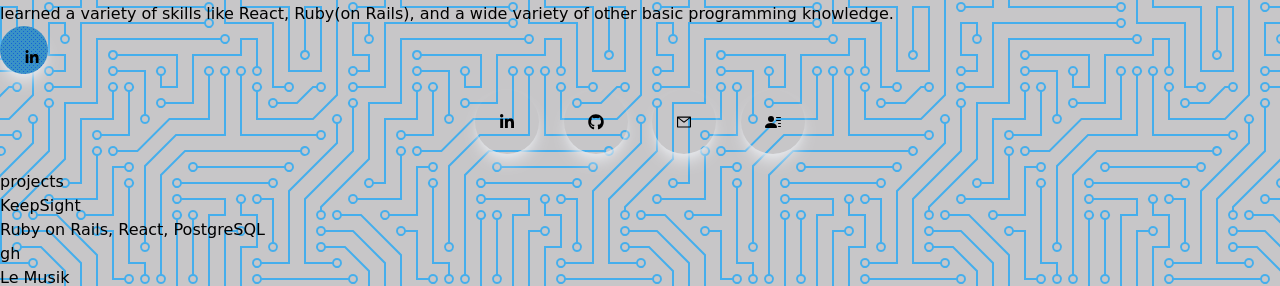
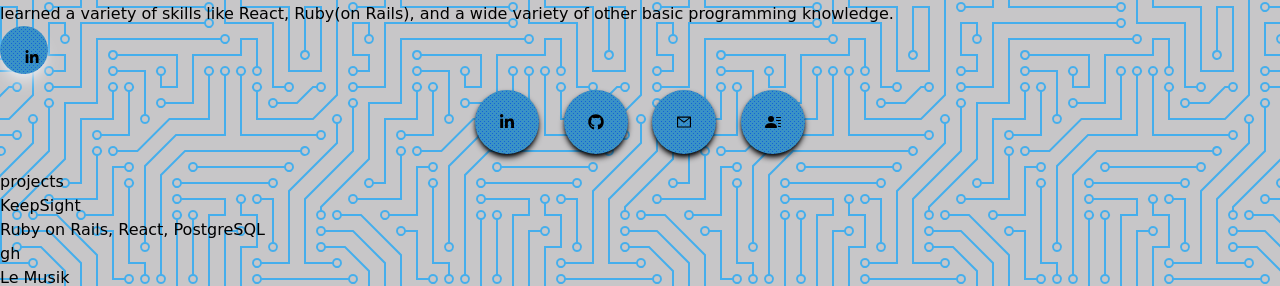
Before and after one commit to jpstorrie/Portfolio-JosiahStorrie, a React (Create React App) app: page / in a window 1280 px wide. Shown: the part 250-536 px from the top of the page. Built offline with nearby package versions, Linux system fonts and the light colour scheme; data requests are answered from the project's data file.

Commit message:
chore: refactoring

```diff
--- /dev/null
+++ b/src/Components/ContactButtons.js
@@ -0,0 +1,30 @@
+export default function ContactButtons(){
+    return (
+        <div className="flex items-center justify-between max-w-[330px] m-auto py-4">
+                <a href="https://www.linkedin.com/in/josiah-storrie/" target="blank">
+                    <div className="navbg rounded-full shadow-md shadow-black p-6 cursor-pointer hover:scale-105 ease-in duration-200">
+                        <svg stroke-width="0" viewBox="0 0 448 512" height="1em" width="1em" xmlns="http://www.w3.org/2000/svg">
+                            <path d="M100.28 448H7.4V148.9h92.88zM53.79 108.1C24.09 108.1 0 83.5 0 53.8a53.79 53.79 0 0 1 107.58 0c0 29.7-24.1 54.3-53.79 54.3zM447.9 448h-92.68V302.4c0-34.7-.7-79.2-48.29-79.2-48.29 0-55.69 37.7-55.69 76.7V448h-92.78V148.9h89.08v40.8h1.3c12.4-23.5 42.69-48.3 87.88-48.3 94 0 111.28 61.9 111.28 142.3V448z" />
+                        </svg>
+                    </div>
+                </a>
+                <a href="https://github.com/jpstorrie" target="blank">
+                    <div className="navbg rounded-full shadow-md shadow-black p-6 cursor-pointer hover:scale-105 ease-in duration-200">
+                        <svg stroke-width="0" viewBox="0 0 496 512" height="1em" width="1em" xmlns="http://www.w3.org/2000/svg">
+                            <path d="M165.9 397.4c0 2-2.3 3.6-5.2 3.6-3.3.3-5.6-1.3-5.6-3.6 0-2 2.3-3.6 5.2-3.6 3-.3 5.6 1.3 5.6 3.6zm-31.1-4.5c-.7 2 1.3 4.3 4.3 4.9 2.6 1 5.6 0 6.2-2s-1.3-4.3-4.3-5.2c-2.6-.7-5.5.3-6.2 2.3zm44.2-1.7c-2.9.7-4.9 2.6-4.6 4.9.3 2 2.9 3.3 5.9 2.6 2.9-.7 4.9-2.6 4.6-4.6-.3-1.9-3-3.2-5.9-2.9zM244.8 8C106.1 8 0 113.3 0 252c0 110.9 69.8 205.8 169.5 239.2 12.8 2.3 17.3-5.6 17.3-12.1 0-6.2-.3-40.4-.3-61.4 0 0-70 15-84.7-29.8 0 0-11.4-29.1-27.8-36.6 0 0-22.9-15.7 1.6-15.4 0 0 24.9 2 38.6 25.8 21.9 38.6 58.6 27.5 72.9 20.9 2.3-16 8.8-27.1 16-33.7-55.9-6.2-112.3-14.3-112.3-110.5 0-27.5 7.6-41.3 23.6-58.9-2.6-6.5-11.1-33.3 2.6-67.9 20.9-6.5 69 27 69 27 20-5.6 41.5-8.5 62.8-8.5s42.8 2.9 62.8 8.5c0 0 48.1-33.6 69-27 13.7 34.7 5.2 61.4 2.6 67.9 16 17.7 25.8 31.5 25.8 58.9 0 96.5-58.9 104.2-114.8 110.5 9.2 7.9 17 22.9 17 46.4 0 33.7-.3 75.4-.3 83.6 0 6.5 4.6 14.4 17.3 12.1C428.2 457.8 496 362.9 496 252 496 113.3 383.5 8 244.8 8zM97.2 352.9c-1.3 1-1 3.3.7 5.2 1.6 1.6 3.9 2.3 5.2 1 1.3-1 1-3.3-.7-5.2-1.6-1.6-3.9-2.3-5.2-1zm-10.8-8.1c-.7 1.3.3 2.9 2.3 3.9 1.6 1 3.6.7 4.3-.7.7-1.3-.3-2.9-2.3-3.9-2-.6-3.6-.3-4.3.7zm32.4 35.6c-1.6 1.3-1 4.3 1.3 6.2 2.3 2.3 5.2 2.6 6.5 1 1.3-1.3.7-4.3-1.3-6.2-2.2-2.3-5.2-2.6-6.5-1zm-11.4-14.7c-1.6 1-1.6 3.6 0 5.9 1.6 2.3 4.3 3.3 5.6 2.3 1.6-1.3 1.6-3.9 0-6.2-1.4-2.3-4-3.3-5.6-2z" />
+                        </svg>
+                    </div>
+                </a>
+                <div className="navbg rounded-full shadow-md shadow-black p-6 cursor-pointer hover:scale-105 ease-in duration-200">
+                    <svg stroke-width="0" viewBox="0 0 1024 1024" height="1em" width="1em" xmlns="http://www.w3.org/2000/svg">
+                        <path d="M928 160H96c-17.7 0-32 14.3-32 32v640c0 17.7 14.3 32 32 32h832c17.7 0 32-14.3 32-32V192c0-17.7-14.3-32-32-32zm-40 110.8V792H136V270.8l-27.6-21.5 39.3-50.5 42.8 33.3h643.1l42.8-33.3 39.3 50.5-27.7 21.5zM833.6 232L512 482 190.4 232l-42.8-33.3-39.3 50.5 27.6 21.5 341.6 265.6a55.99 55.99 0 0 0 68.7 0L888 270.8l27.6-21.5-39.3-50.5-42.7 33.2z"/>
+                    </svg>
+                </div>
+                <div className="navbg rounded-full shadow-md shadow-black p-6 cursor-pointer hover:scale-105 ease-in duration-200">
+                    <svg stroke-width="0" viewBox="0 0 16 16" height="1em" width="1em" xmlns="http://www.w3.org/2000/svg">
+                        <path d="M6 8a3 3 0 1 0 0-6 3 3 0 0 0 0 6zm-5 6s-1 0-1-1 1-4 6-4 6 3 6 4-1 1-1 1H1zM11 3.5a.5.5 0 0 1 .5-.5h4a.5.5 0 0 1 0 1h-4a.5.5 0 0 1-.5-.5zm.5 2.5a.5.5 0 0 0 0 1h4a.5.5 0 0 0 0-1h-4zm2 3a.5.5 0 0 0 0 1h2a.5.5 0 0 0 0-1h-2zm0 3a.5.5 0 0 0 0 1h2a.5.5 0 0 0 0-1h-2z" />
+                    </svg>
+                </div>
+            </div>
+    )
+}
--- a/src/Components/about.js
+++ b/src/Components/about.js
@@ -1,3 +1,4 @@
+import ContactButtons from "./ContactButtons.js";
 export default function About() {
     return (
         <div>
@@ -19,31 +20,7 @@
                     </svg>
                 </div>
             </a>
-
-            <div class="flex items-center justify-between max-w-[330px] m-auto py-4">
-                <a href="https://www.linkedin.com/in/matthew-crooks-67887390/">
-                    <div class="rounded-full shadow-lg shadow-gray-200 p-6 cursor-pointer hover:scale-110 ease-in duration-300">
-                        <svg stroke="currentColor" fill="currentColor" stroke-width="0" viewBox="0 0 448 512" height="1em" width="1em" xmlns="http://www.w3.org/2000/svg">
-                            <path d="M100.28 448H7.4V148.9h92.88zM53.79 108.1C24.09 108.1 0 83.5 0 53.8a53.79 53.79 0 0 1 107.58 0c0 29.7-24.1 54.3-53.79 54.3zM447.9 448h-92.68V302.4c0-34.7-.7-79.2-48.29-79.2-48.29 0-55.69 37.7-55.69 76.7V448h-92.78V148.9h89.08v40.8h1.3c12.4-23.5 42.69-48.3 87.88-48.3 94 0 111.28 61.9 111.28 142.3V448z">
-                            </path>
-                        </svg>
-                    </div>
-                </a>
-                <a href="https://github.com/mcrooks65">
-                    <div class="rounded-full shadow-lg shadow-gray-200 p-6 cursor-pointer hover:scale-110 ease-in duration-300">
-                        <svg stroke="currentColor" fill="currentColor" stroke-width="0" viewBox="0 0 496 512" height="1em" width="1em" xmlns="http://www.w3.org/2000/svg">
-                            <path d="M165.9 397.4c0 2-2.3 3.6-5.2 3.6-3.3.3-5.6-1.3-5.6-3.6 0-2 2.3-3.6 5.2-3.6 3-.3 5.6 1.3 5.6 3.6zm-31.1-4.5c-.7 2 1.3 4.3 4.3 4.9 2.6 1 5.6 0 6.2-2s-1.3-4.3-4.3-5.2c-2.6-.7-5.5.3-6.2 2.3zm44.2-1.7c-2.9.7-4.9 2.6-4.6 4.9.3 2 2.9 3.3 5.9 2.6 2.9-.7 4.9-2.6 4.6-4.6-.3-1.9-3-3.2-5.9-2.9zM244.8 8C106.1 8 0 113.3 0 252c0 110.9 69.8 205.8 169.5 239.2 12.8 2.3 17.3-5.6 17.3-12.1 0-6.2-.3-40.4-.3-61.4 0 0-70 15-84.7-29.8 0 0-11.4-29.1-27.8-36.6 0 0-22.9-15.7 1.6-15.4 0 0 24.9 2 38.6 25.8 21.9 38.6 58.6 27.5 72.9 20.9 2.3-16 8.8-27.1 16-33.7-55.9-6.2-112.3-14.3-112.3-110.5 0-27.5 7.6-41.3 23.6-58.9-2.6-6.5-11.1-33.3 2.6-67.9 20.9-6.5 69 27 69 27 20-5.6 41.5-8.5 62.8-8.5s42.8 2.9 62.8 8.5c0 0 48.1-33.6 69-27 13.7 34.7 5.2 61.4 2.6 67.9 16 17.7 25.8 31.5 25.8 58.9 0 96.5-58.9 104.2-114.8 110.5 9.2 7.9 17 22.9 17 46.4 0 33.7-.3 75.4-.3 83.6 0 6.5 4.6 14.4 17.3 12.1C428.2 457.8 496 362.9 496 252 496 113.3 383.5 8 244.8 8zM97.2 352.9c-1.3 1-1 3.3.7 5.2 1.6 1.6 3.9 2.3 5.2 1 1.3-1 1-3.3-.7-5.2-1.6-1.6-3.9-2.3-5.2-1zm-10.8-8.1c-.7 1.3.3 2.9 2.3 3.9 1.6 1 3.6.7 4.3-.7.7-1.3-.3-2.9-2.3-3.9-2-.6-3.6-.3-4.3.7zm32.4 35.6c-1.6 1.3-1 4.3 1.3 6.2 2.3 2.3 5.2 2.6 6.5 1 1.3-1.3.7-4.3-1.3-6.2-2.2-2.3-5.2-2.6-6.5-1zm-11.4-14.7c-1.6 1-1.6 3.6 0 5.9 1.6 2.3 4.3 3.3 5.6 2.3 1.6-1.3 1.6-3.9 0-6.2-1.4-2.3-4-3.3-5.6-2z">
-                            </path>
-                        </svg>
-                    </div>
-                </a>
-                <div class="rounded-full shadow-lg shadow-gray-200 p-6 cursor-pointer hover:scale-110 ease-in duration-300">
-                    <svg stroke="currentColor" fill="currentColor" stroke-width="0" viewBox="0 0 1024 1024" height="1em" width="1em" xmlns="http://www.w3.org/2000/svg">
-                        <path d="M928 160H96c-17.7 0-32 14.3-32 32v640c0 17.7 14.3 32 32 32h832c17.7 0 32-14.3 32-32V192c0-17.7-14.3-32-32-32zm-40 110.8V792H136V270.8l-27.6-21.5 39.3-50.5 42.8 33.3h643.1l42.8-33.3 39.3 50.5-27.7 21.5zM833.6 232L512 482 190.4 232l-42.8-33.3-39.3 50.5 27.6 21.5 341.6 265.6a55.99 55.99 0 0 0 68.7 0L888 270.8l27.6-21.5-39.3-50.5-42.7 33.2z"></path></svg></div><div class="rounded-full shadow-lg shadow-gray-200 p-6 cursor-pointer hover:scale-110 ease-in duration-300"><svg stroke="currentColor" fill="currentColor" stroke-width="0" viewBox="0 0 16 16" height="1em" width="1em" xmlns="http://www.w3.org/2000/svg"><path d="M6 8a3 3 0 1 0 0-6 3 3 0 0 0 0 6zm-5 6s-1 0-1-1 1-4 6-4 6 3 6 4-1 1-1 1H1zM11 3.5a.5.5 0 0 1 .5-.5h4a.5.5 0 0 1 0 1h-4a.5.5 0 0 1-.5-.5zm.5 2.5a.5.5 0 0 0 0 1h4a.5.5 0 0 0 0-1h-4zm2 3a.5.5 0 0 0 0 1h2a.5.5 0 0 0 0-1h-2zm0 3a.5.5 0 0 0 0 1h2a.5.5 0 0 0 0-1h-2z">
-                        </path>
-                        </svg>
-                </div>
-            </div>
+            <ContactButtons/>
         </div>
     )
 }
```
